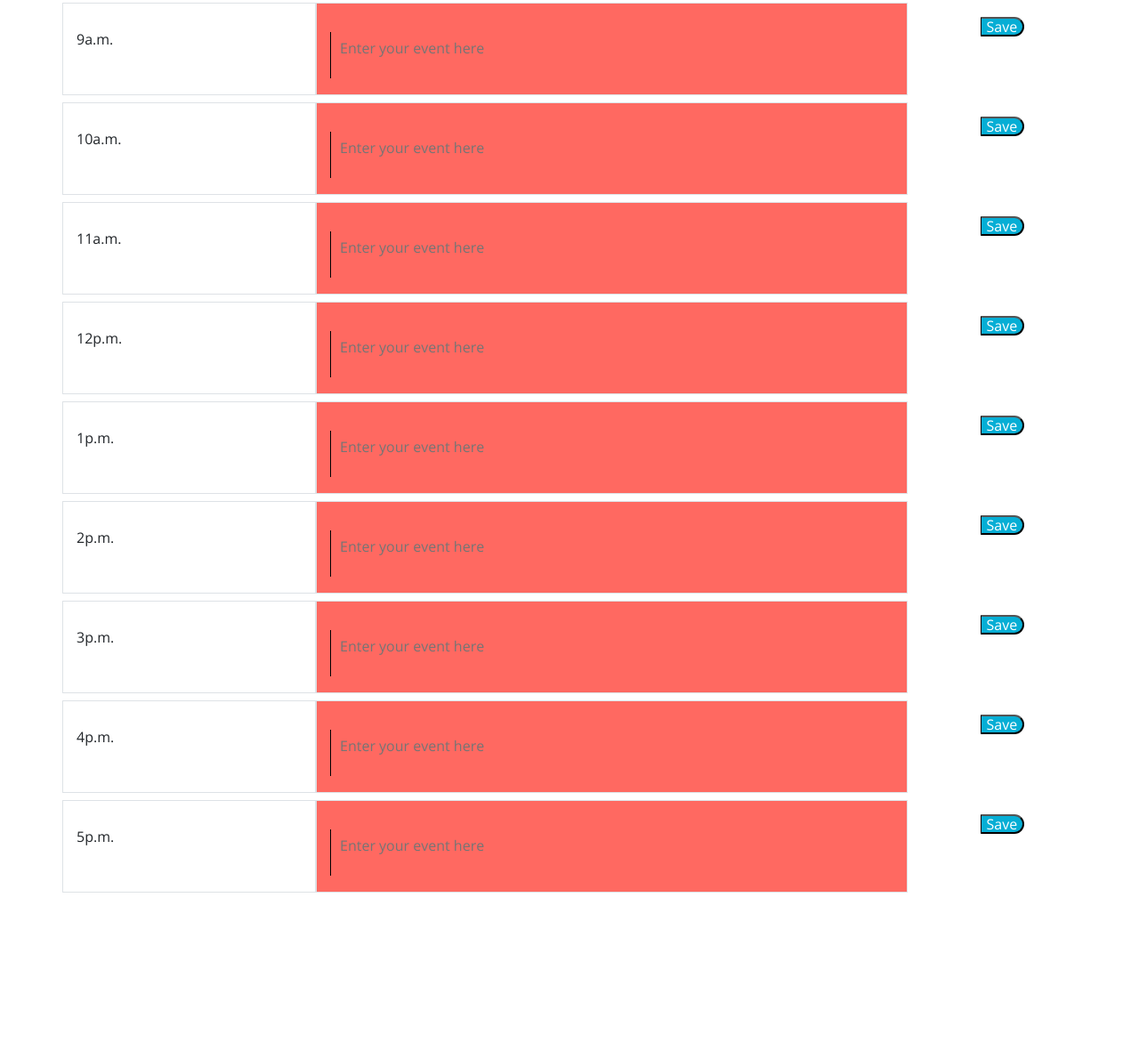
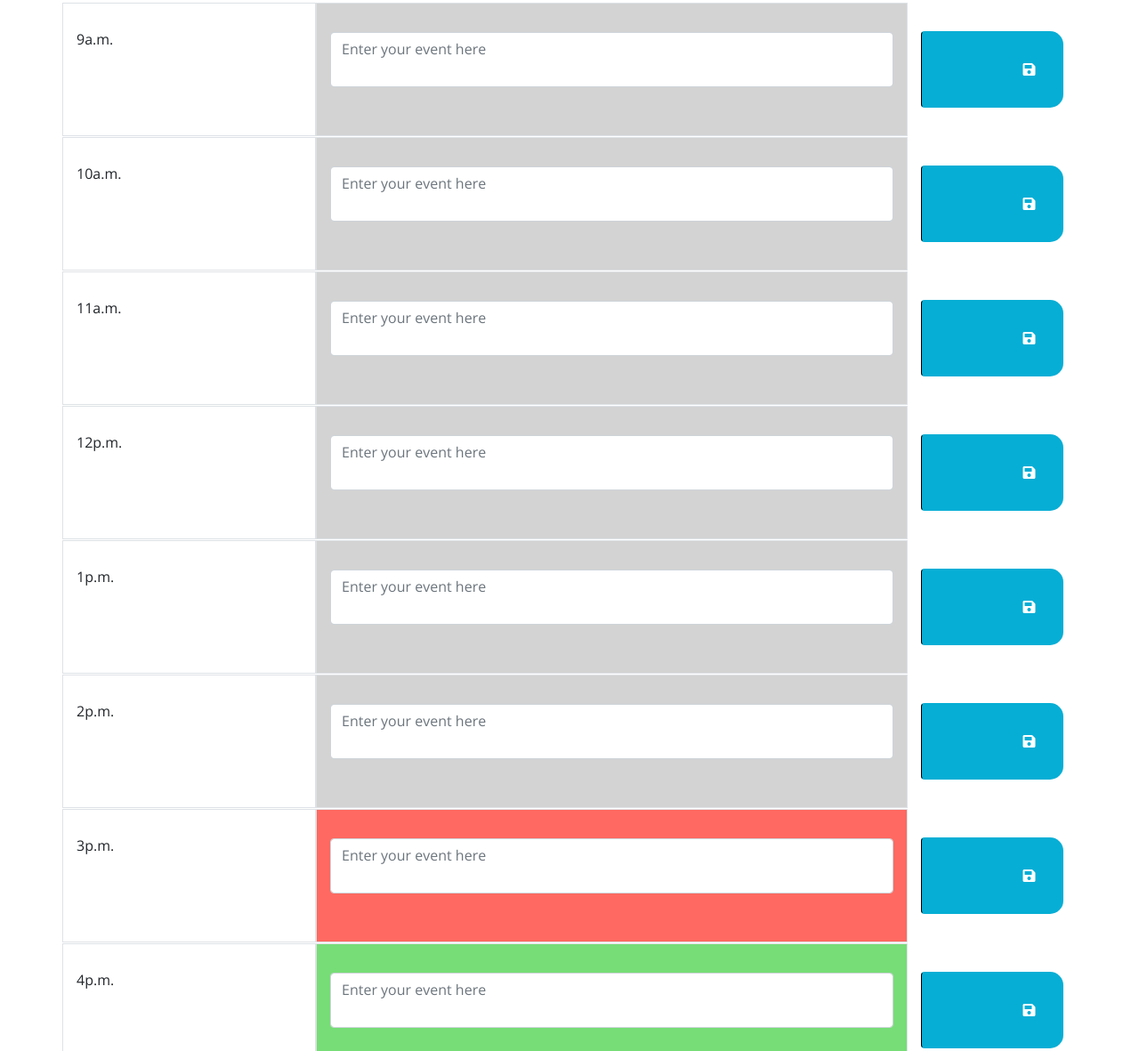
Before and after one commit to brendonstahl97/Workday-Schedule, a plain HTML site: page index.html in a window 1280 px wide. Shown: the part 334-1515 px from the top of the page at 89% size. Before the commit the page ends 1344 px from the top, so only its background shows below. Drawn offline with nearby package versions, Linux system fonts and the light colour scheme.

Commit message:
changed formatting of html page to be prettier; added feature that checks if it is the same day that events were initially saved

```diff
--- a/Develop/style.css
+++ b/Develop/style.css
@@ -32,7 +32,7 @@ textarea{
 
 .row {
   white-space: pre-wrap;
-  height: 80px;
+  /* height: 80px; */
   border-top: 1px solid white;;
 }
 
--- a/index.html
+++ b/index.html
@@ -26,30 +26,32 @@
             <div class="col-3 border">
                 <p>9a.m.</p>
             </div>
-            <div class="col-7 event border">
-                <textarea name="memo" class="memo" cols="62" rows="2" placeholder="Enter your event here"
+            <div class="col-7 event border" data-time="9">
+                <textarea name="memo" class="memo  form-control" cols="62" rows="2" placeholder="Enter your event here"
                     data-time="9"></textarea>
             </div>
             <div class="col-2">
-                <button class="saveBtn" data-time="9">Save</button>
+                <button class="btn saveBtn btn-block" data-time="9">
+                    <i class="fas fa-save"></i>
+                </button>
             </div>
         </div>
-        <br><br>
 
         <!-- 10am -->
         <div class="row">
             <div class="col-3 border">
                 <p>10a.m.</p>
             </div>
-            <div class="col-7 event border">
-                <textarea name="memo" class="memo" cols="62" rows="2" placeholder="Enter your event here"
+            <div class="col-7 event border" data-time="10">
+                <textarea name="memo" class="memo  form-control" cols="62" rows="2" placeholder="Enter your event here"
                     data-time="10"></textarea>
             </div>
             <div class="col-2">
-                <button class="saveBtn" data-time="10">Save</button>
+                <button class="btn saveBtn btn-block" data-time="10">
+                    <i class="fas fa-save"></i>
+                </button>
             </div>
         </div>
-        <br><br>
 
 
         <!-- 11am -->
@@ -57,105 +59,112 @@
             <div class="col-3 border">
                 <p>11a.m.</p>
             </div>
-            <div class="col-7 event border">
-                <textarea name="memo" class="memo" cols="62" rows="2" placeholder="Enter your event here"
+            <div class="col-7 event border" data-time="11">
+                <textarea name="memo" class="memo  form-control" cols="62" rows="2" placeholder="Enter your event here"
                     data-time="11"></textarea>
             </div>
             <div class="col-2">
-                <button class="saveBtn" data-time="11">Save</button>
+                <button class="btn saveBtn btn-block" data-time="11">
+                    <i class="fas fa-save"></i>
+                </button>
             </div>
         </div>
-        <br><br>
 
         <!-- 12Pm -->
         <div class="row">
             <div class="col-3 border">
                 <p>12p.m.</p>
             </div>
-            <div class="col-7 event border">
-                <textarea name="memo" class="memo" cols="62" rows="2" placeholder="Enter your event here"
+            <div class="col-7 event border" data-time="12">
+                <textarea name="memo" class="memo  form-control" cols="62" rows="2" placeholder="Enter your event here"
                     data-time="12"></textarea>
             </div>
             <div class="col-2">
-                <button class="saveBtn" data-time="12">Save</button>
+                <button class="btn saveBtn btn-block" data-time="12">
+                    <i class="fas fa-save"></i>
+                </button>
             </div>
         </div>
-        <br><br>
 
         <!-- 1Pm -->
         <div class="row">
             <div class="col-3 border">
                 <p>1p.m.</p>
             </div>
-            <div class="col-7 event border">
-                <textarea name="memo" class="memo" cols="62" rows="2" placeholder="Enter your event here"
+            <div class="col-7 event border" data-time="13">
+                <textarea name="memo" class="memo  form-control" cols="62" rows="2" placeholder="Enter your event here"
                     data-time="13"></textarea>
             </div>
             <div class="col-2">
-                <button class="saveBtn" data-time="13">Save</button>
+                <button class="btn saveBtn btn-block" data-time="13">
+                    <i class="fas fa-save"></i>
+                </button>
             </div>
         </div>
-        <br><br>
 
         <!-- 2Pm -->
         <div class="row">
             <div class="col-3 border">
                 <p>2p.m.</p>
             </div>
-            <div class="col-7 event border">
-                <textarea name="memo" class="memo" cols="62" rows="2" placeholder="Enter your event here"
+            <div class="col-7 event border" data-time="14">
+                <textarea name="memo" class="memo form-control" cols="62" rows="2" placeholder="Enter your event here"
                     data-time="14"></textarea>
             </div>
             <div class="col-2">
-                <button class="saveBtn" data-time="14">Save</button>
+                <button class="btn saveBtn btn-block" data-time="14">
+                    <i class="fas fa-save"></i>
+                </button>
             </div>
         </div>
-        <br><br>
 
         <!-- 3Pm -->
         <div class="row">
             <div class="col-3 border">
                 <p>3p.m.</p>
             </div>
-            <div class="col-7 event border">
-                <textarea name="memo" class="memo" cols="62" rows="2" placeholder="Enter your event here"
+            <div class="col-7 event border" data-time="15">
+                <textarea name="memo" class="memo  form-control" cols="62" rows="2" placeholder="Enter your event here"
                     data-time="15"></textarea>
             </div>
             <div class="col-2">
-                <button class="saveBtn" data-time="15">Save</button>
+                <button class="btn saveBtn btn-block" data-time="15">
+                    <i class="fas fa-save"></i>
+                </button>
             </div>
         </div>
-        <br><br>
 
         <!-- 4Pm -->
         <div class="row">
             <div class="col-3 border">
                 <p>4p.m.</p>
             </div>
-            <div class="col-7 event border">
-                <textarea name="memo" class="memo" cols="62" rows="2" placeholder="Enter your event here"
+            <div class="col-7 event border" data-time="16">
+                <textarea name="memo" class="memo  form-control" cols="62" rows="2" placeholder="Enter your event here"
                     data-time="16"></textarea>
             </div>
             <div class="col-2">
-                <button class="saveBtn" data-time="16">Save</button>
+                <button class="btn saveBtn btn-block" data-time="16">
+                    <i class="fas fa-save"></i>
+                </button>
             </div>
         </div>
-        <br><br>
 
         <!-- 5Pm -->
         <div class="row">
             <div class="col-3 border">
                 <p>5p.m.</p>
             </div>
-            <div class="col-7 event border">
-                <textarea name="memo" class="memo" cols="62" rows="2" placeholder="Enter your event here"
+            <div class="col-7 event border" data-time="17">
+                <textarea name="memo" class="memo  form-control" cols="62" rows="2" placeholder="Enter your event here"
                     data-time="17"></textarea>
             </div>
             <div class="col-2">
-                <button class="saveBtn" data-time="17">Save</button>
+                <button class="btn saveBtn btn-block" data-time="17">
+                    <i class="fas fa-save"></i>
+                </button>
             </div>
         </div>
-        <br><br>
 
     </div>
 
@@ -167,6 +176,8 @@
         $("#currentDay").text("Today is " + moment().format("dddd, MMMM Do YYYY"));
 
         $(".event").each(function (index, element) {
+            console.log(moment().hour());
+            console.log((element.getAttribute("data-time")));
 
             if (parseInt(element.getAttribute("data-time")) < moment().hour()) {
                 element.classList.add("past");
@@ -189,9 +200,15 @@
         })
 
         function fetchMemos() {
+            if (moment().format("dddd, MMMM Do YYYY") != localStorage.getItem("currentDate")) {
+                localStorage.clear();
+            }
+
             $(".memo").each(function (index, element) {
                 element.value = localStorage.getItem(element.getAttribute("data-time") || "");
             })
+
+            localStorage.setItem("currentDate", moment().format("dddd, MMMM Do YYYY"))
         }
 
         fetchMemos();
```
